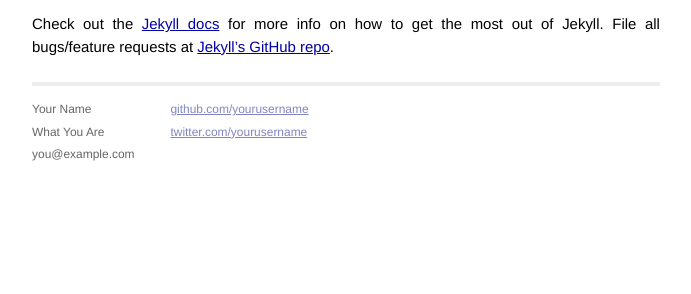
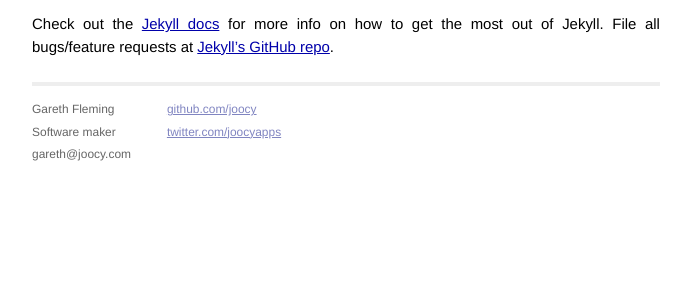
Before and after one commit to joocy/joocy.github.io, a Jekyll site: the page built from _posts/2014-04-11-welcome-to-jekyll.markdown, in a window 1280 px wide. Shown: the part 411-705 px from the top of the page, without its empty margins (294-985 px from the left). Built offline with Jekyll 4.4.1, drawn with Linux system fonts in a browser that asks for light colours; Markdown is read by kramdown in place of the engine named in the settings.

Commit message:
updated default layout

```diff
--- a/_layouts/default.html
+++ b/_layouts/default.html
@@ -26,15 +26,15 @@
           <div class="footer">
             <div class="contact">
               <p>
-                Your Name<br />
-                What You Are<br />
-                you@example.com
+                Gareth Fleming<br />
+                Software maker<br />
+                gareth@joocy.com
               </p>
             </div>
             <div class="contact">
               <p>
-                <a href="https://github.com/yourusername">github.com/yourusername</a><br />
-                <a href="https://twitter.com/yourusername">twitter.com/yourusername</a><br />
+                <a href="https://github.com/joocy">github.com/joocy</a><br />
+                <a href="https://twitter.com/joocyapps">twitter.com/joocyapps</a><br />
               </p>
             </div>
           </div>
```
